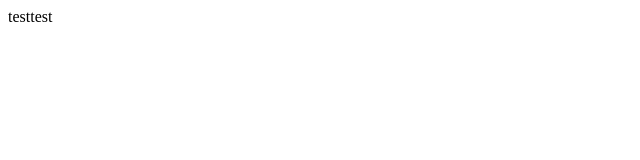
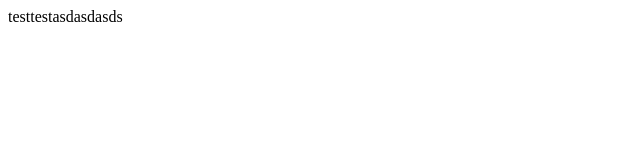
Before and after one commit to snjune6/snjune6.github.io, a plain HTML site: page index.html in a window 1280 px wide. Shown: the full height of the page, 0-640 px from the left. Drawn offline with Linux system fonts and the light colour scheme.

Commit message:
Update index.html

```diff
--- a/index.html
+++ b/index.html
@@ -4,6 +4,6 @@
 <title>test</title>
 </head>
 <body>
-testtest
+testtestasdasdasds
 </body>
 </html>
```
